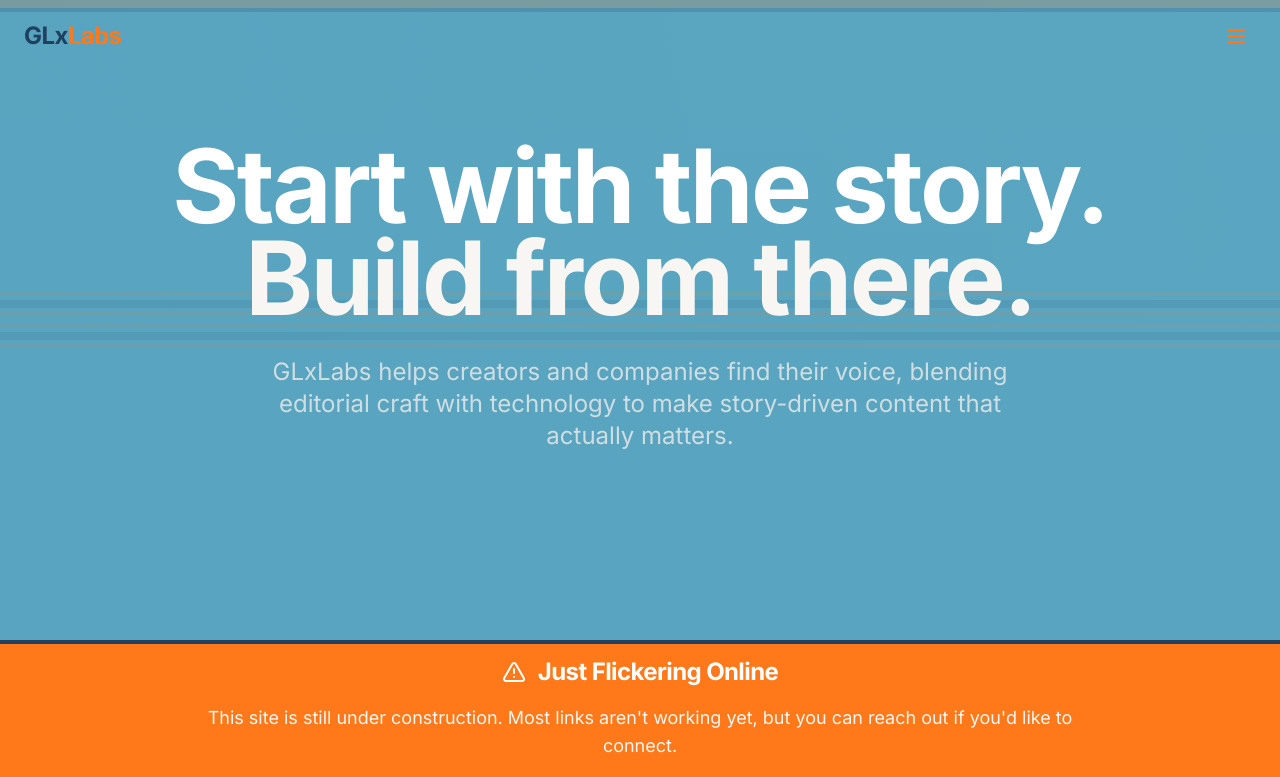
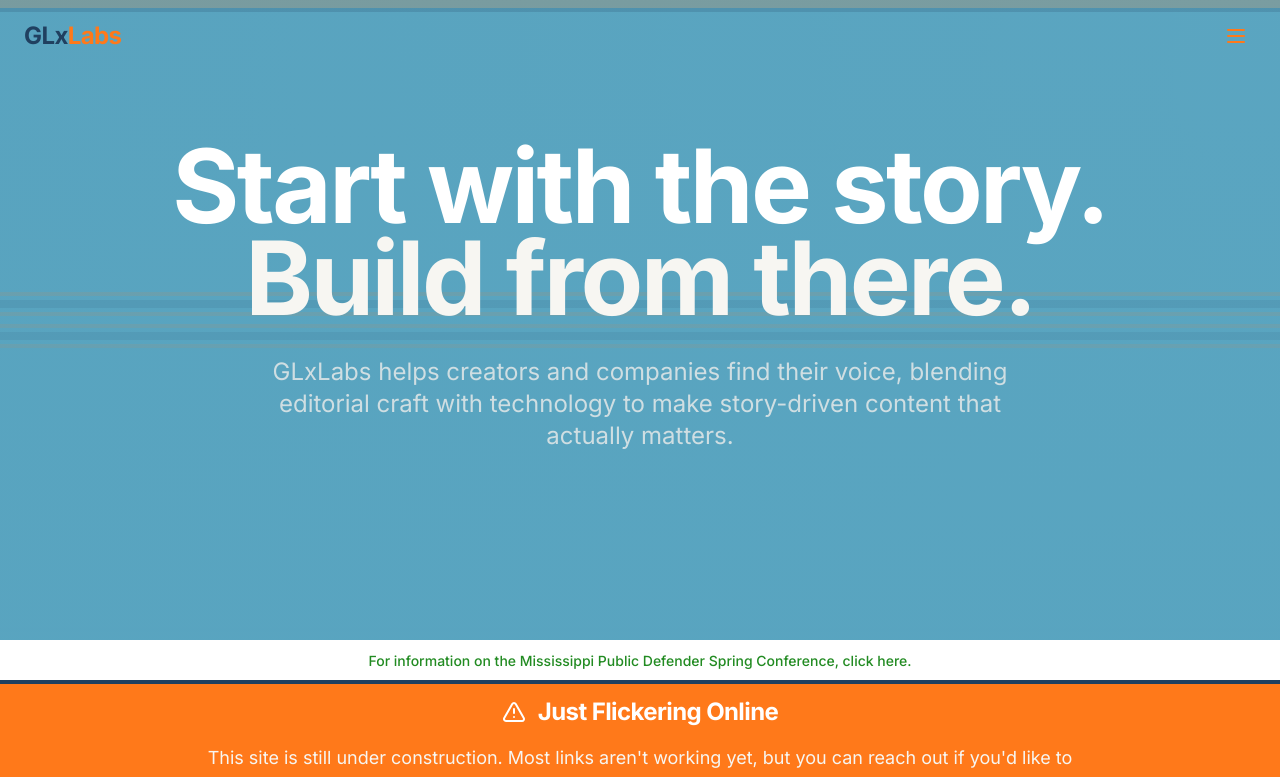
Before and after one commit to git-GLxLabs/glxlabs-v2.1, a React (Vite) app: page / in a window 1280 px wide. Shown: the top 777 px of the page. Built offline with nearby package versions, Linux system fonts and the light colour scheme.

Commit message:
Add MS Public Defender conference link above status banner

```diff
--- a/src/components/StatusBanner.tsx
+++ b/src/components/StatusBanner.tsx
@@ -10,6 +10,18 @@ const StatusBanner = () => {
   };
 
   return (
+    <>
+      {/* Mississippi Public Defender Conference link */}
+      <div className="w-full text-center py-2 bg-transparent">
+        <a
+          href="/legal"
+          className="text-sm font-medium"
+          style={{ color: '#228B22' }}
+        >
+          For information on the Mississippi Public Defender Spring Conference, click here.
+        </a>
+      </div>
+
       <section className="py-4 bg-gulf-orange relative overflow-hidden">
         {/* Racing stripe accents */}
         <div className="absolute top-0 left-0 w-full h-1 bg-gulf-navy"></div>
@@ -40,6 +52,7 @@ const StatusBanner = () => {
           </div>
         </div>
       </section>
+    </>
   );
 };
 
```
Lines whose indentation alone changed are shown as unchanged.
